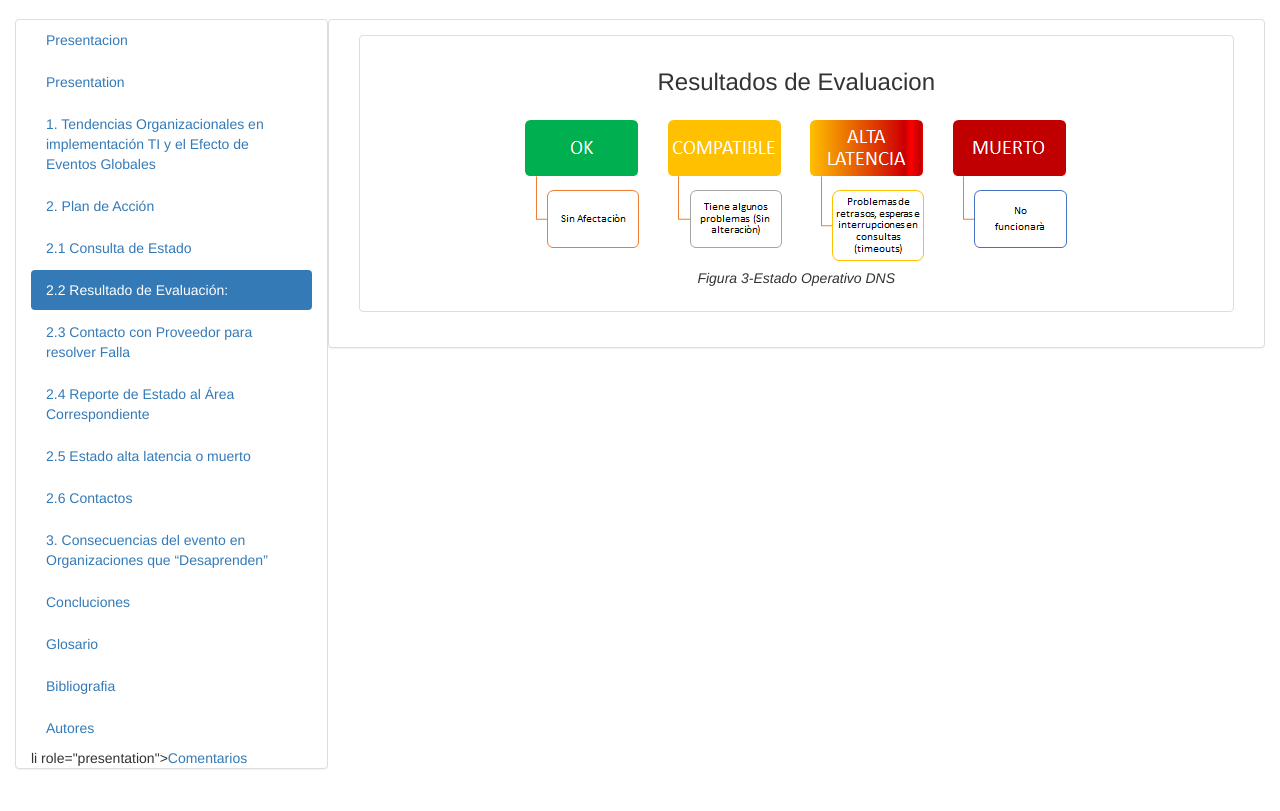
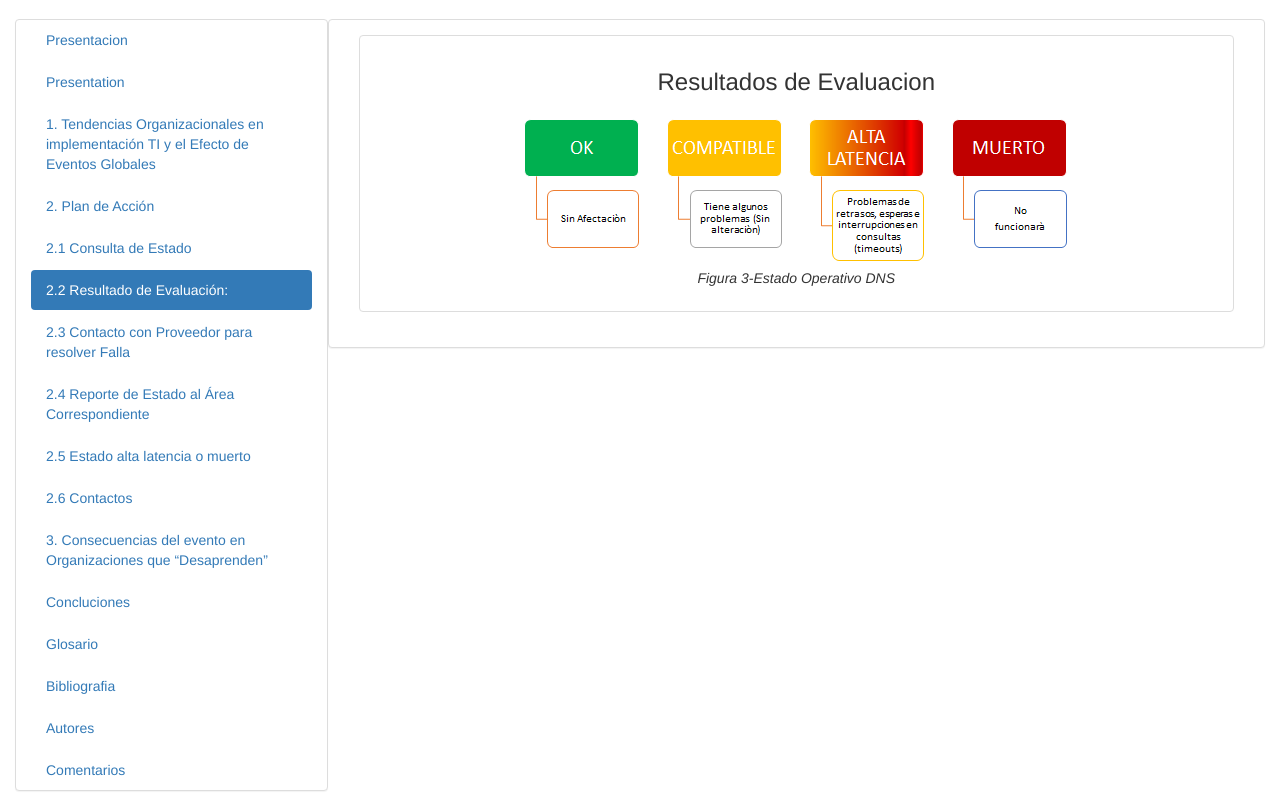
Before and after one commit to usuario2019/tendencias_y_eventos_de_TI, a plain HTML site: page resultado_de_evaluacion.html in a window 1280 px wide. Shown: the part 74-885 px from the top of the page. Before the commit the page ends 863 px from the top, so only its background shows below. Drawn offline with Linux system fonts and the light colour scheme.

Commit message:
Update resultado_de_evaluacion.html

```diff
--- a/resultado_de_evaluacion.html
+++ b/resultado_de_evaluacion.html
@@ -38,7 +38,7 @@
 				  <li role="presentation"><a href="glosario.html">Glosario</a></li>
 				  <li role="presentation"><a href="bibliografia.html">Bibliografia</a></li>
 				   <li role="presentation"><a href="autores.html">Autores</a></li>
-				    li role="presentation"><a href="comentarios.html">Comentarios</a></li>
+				    <li role="presentation"><a href="comentarios.html">Comentarios</a></li>
 				</ul>
 			  </div>
 			</div>
```
